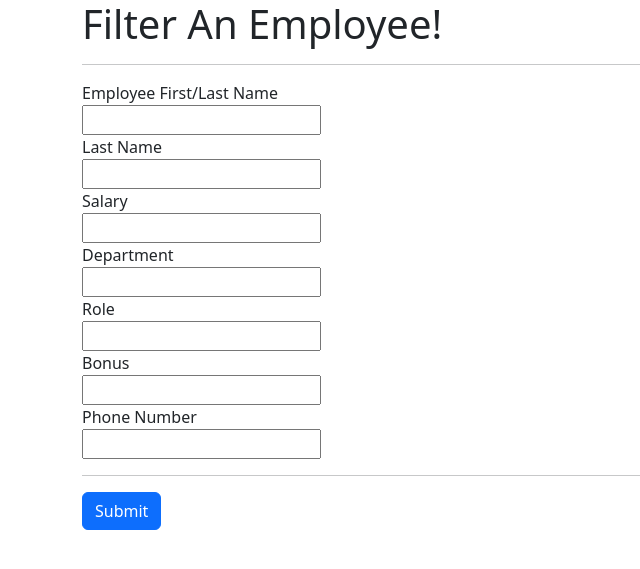
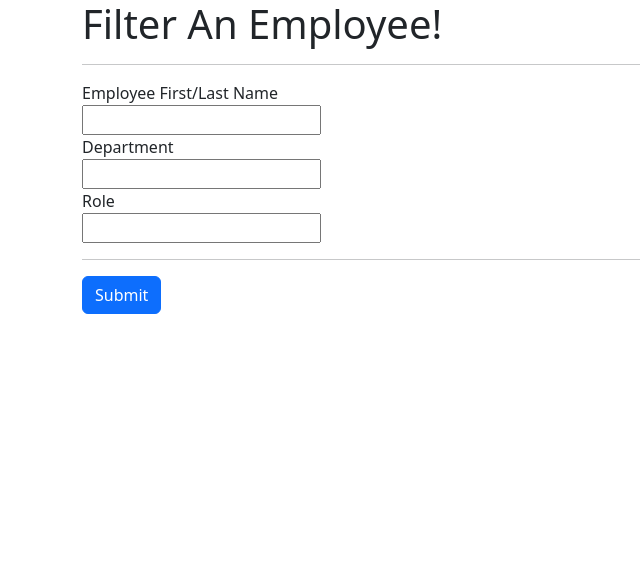
Before and after one commit to devsharifmahmud/DjangoCrudOperation, a Django app: page /filter_emp in a window 1280 px wide. Shown: the top 569 px of the page, without its empty margins (0-640 px from the left). Run offline with Django 5.2, Linux system fonts and the light colour scheme.

Commit message:
HTML file add

```diff
--- a/office_emp_proj/emp_app/templates/filter_emp.html
+++ b/office_emp_proj/emp_app/templates/filter_emp.html
@@ -15,18 +15,11 @@
         {% csrf_token %}
         <label for="first_name" >Employee First/Last Name</label><br>
         <input type="text" id="first_name" name="first_name" value="{{first_name}}"><br>
-        <label for="last_name" >Last Name</label><br>
-        <input type="text" id="last_name" name="last_name" value="{{last_name}}"><br>
-        <label for="salary" >Salary</label><br>
-        <input type="number" id="salary" name="salary" value="{{salary}}"><br>
         <label for="department" >Department</label><br>
         <input type="number" id="department" name="department" value="{{department}}"><br>
         <label for="role" >Role</label><br>
         <input type="number" id="role" name="role" value="{{role}}"><br>
-        <label for="bonus" >Bonus</label><br>
-        <input type="number" id="bonus" name="bonus" value="{{bonus}}"><br>
-        <label for="phone" >Phone Number</label><br>
-        <input type="number" id="phone" name="phone" value="{{phone}}"><br>
+
         <hr>
         <button type="submit" class="btn btn-primary">Submit</button>
     </form>
```
